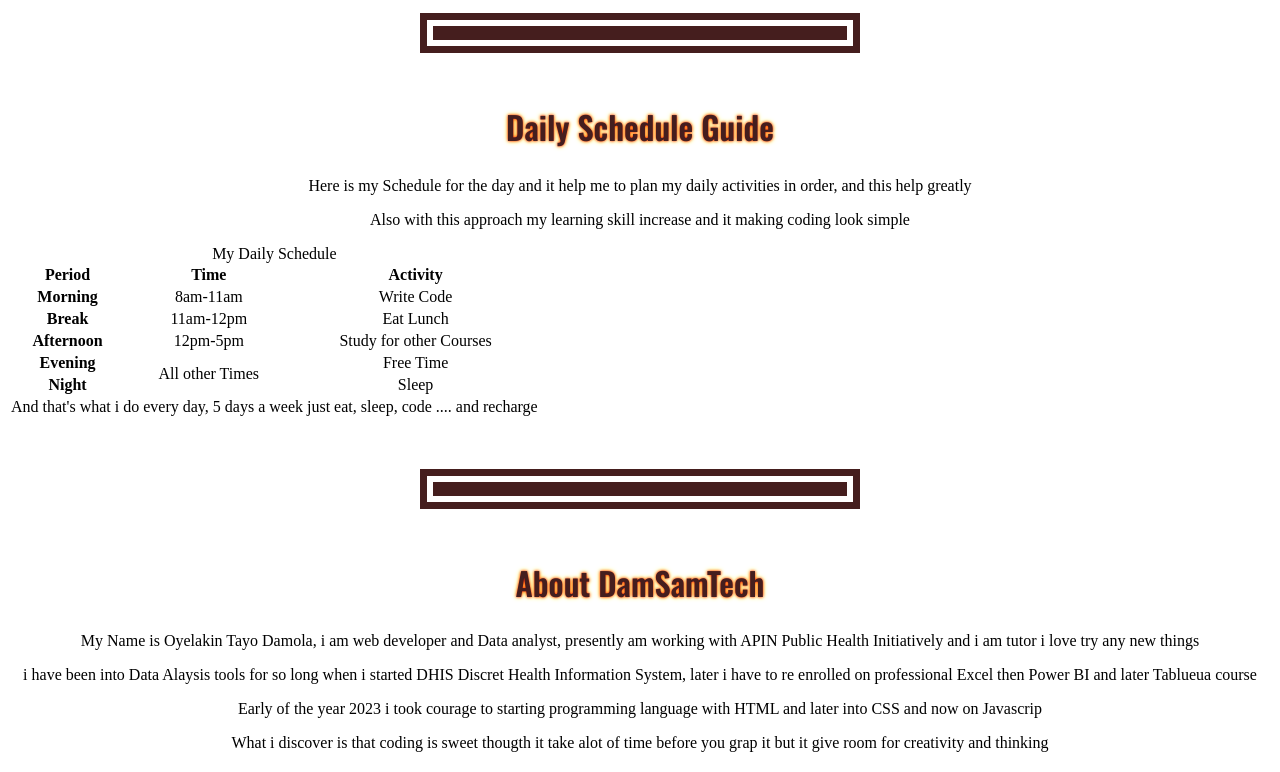
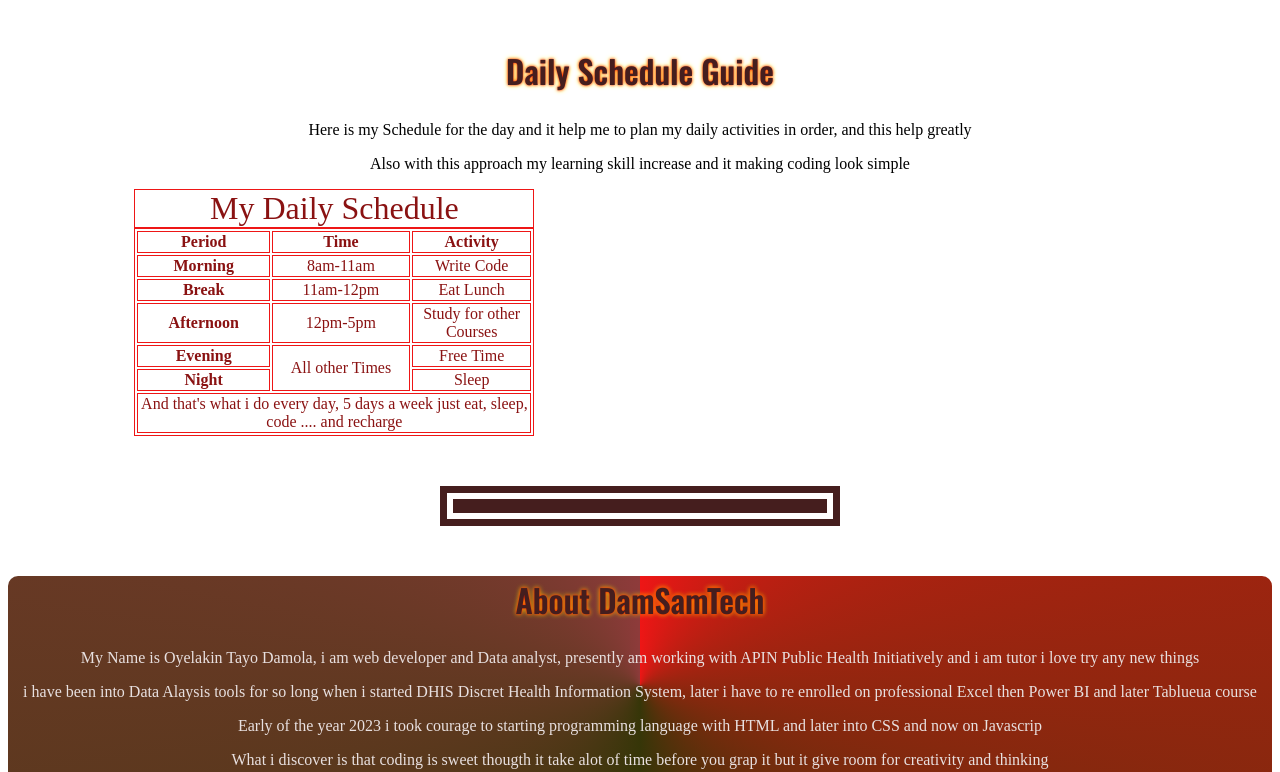
Before and after one commit to lwwtydamola/tayoproject, a plain HTML site: page index.html in a window 1280 px wide. Shown: the part 2894-3666 px from the top of the page. Drawn offline with nearby package versions, Linux system fonts and the light colour scheme; a web font is replaced by a local one.

Commit message:
Add files via upload

```diff
--- a/index.html
+++ b/index.html
@@ -66,7 +66,7 @@
           <p>JavaScript Query</p>
         </section>
         <hr>
-        <div class="features">
+        <div class="Features">
           <h2>Daily Schedule Guide</h2>
           <p>Here is my Schedule for the day and it help me to plan my daily activities in order, and this help greatly</p>
           <p>Also with this approach my learning skill increase and it making coding look simple</p>
--- a/styles.css
+++ b/styles.css
@@ -1,4 +1,6 @@
-
+*{
+  box-sizing: border-box;
+}
 body{
   font-size: 1rem;
   background-color:#fff;
@@ -12,11 +14,12 @@ h2{
 }
 
 .bar {
+  box-sizing: border-box;
   display: flex;
   flex-direction: row;
   font-size: 20px;
   justify-content: space-evenly;
-  gap: 20px;
+  gap: 10px;
   background-color: #9e1010;
   list-style-type: none;
   padding: 10px;
@@ -148,3 +151,23 @@ hr{
         font-size: 2rem;
         font-family: 'Oswald';
 }
+#Features{
+  color: #8a1212;
+}
+.Center{
+  margin: 0 10%;
+}
+table,th,td,caption{
+  border: solid 1px;
+  width: 400px;
+  border-color: #ee1616;
+}
+caption{
+  font-size: 2rem;
+}
+#DamSamTech{
+  background-image: conic-gradient( #ee1616, #363608, #8e3b3b ) ;
+  padding: 0 10px 10px;
+  color: #e8e0e0;
+  border-radius: 10px;
+}
```
